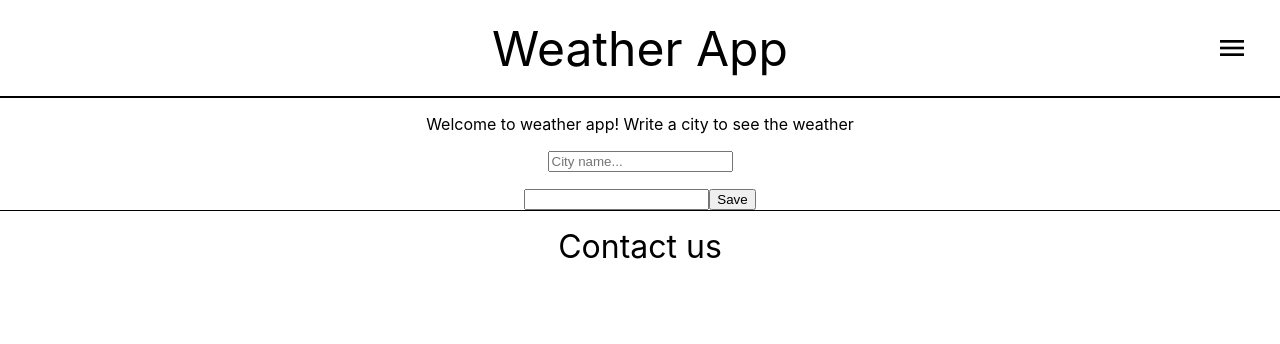
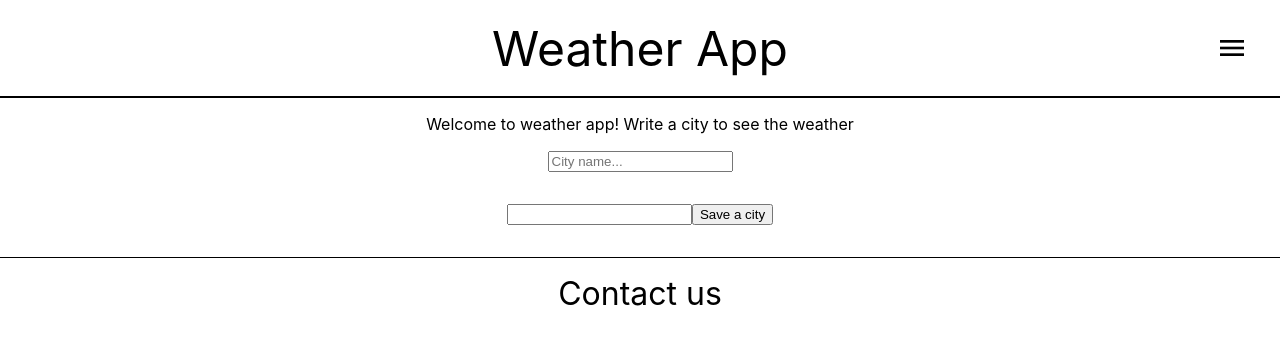
Before and after one commit to AdrianRydin/ReactWeatherApp, a React (Create React App) app in the folder my-app/: page / in a window 1280 px wide. Shown: the top 344 px of the page. Built offline with nearby package versions, Linux system fonts and the light colour scheme.

Commit message:
fixed main page

```diff
--- a/my-app/src/App.tsx
+++ b/my-app/src/App.tsx
@@ -1,11 +1,11 @@
-import React, { useState } from "react";
+import React, {useState} from "react";
 import "./App.css";
 import Header from "./component/Header/Header";
 import Main from "./component/Main/Main";
 import Footer from "./component/Footer/Footer";
-import Api, { WeatherData } from "./component/Api";
+import Api, {WeatherData} from "./component/Api";
 import State from "./component/Api";
-import { Routes, Route } from "react-router-dom";
+import {Routes, Route} from "react-router-dom";
 import ShowMonday from "./pages/ShowMonday";
 import ShowTuesday from "./pages/ShowTuesday";
 import ShowWednesday from "./pages/ShowWednesday";
@@ -13,35 +13,34 @@ import ShowThursday from "./pages/ShowThursday";
 import ShowFriday from "./pages/ShowFriday";
 import Error from "./component/ErrorBoundry/ErrorBoundry";
 import ContactForm from "./component/Contact/ContactForm";
-import { Form } from "./component/Contact/ContactForm";
+import {Form} from "./component/Contact/ContactForm";
 
 function App() {
     const [weatherData, setWeatherData] = useState<WeatherData>();
-  const handleSubmit = (newForm: Form) => {};
+    const handleSubmit = (newForm: Form) => {
+    };
 
     return (
         <div className="App">
-      <Header />
+            <Header/>
 
-      <Error>
-        <Api weatherData={weatherData} onNewWeatherData={setWeatherData} />
-      </Error>
 
             <Error>
                 <Routes>
-          <Route path="/" element={<Main onNewWeatherData={setWeatherData}/>} />
-          <Route path="/" element={<Header />} />
-          <Route path="/ShowMonday" element={<ShowMonday />} />
-          <Route path="/ShowTuesday" element={<ShowTuesday />} />
-          <Route path="/ShowWednesday" element={<ShowWednesday />} />
-          <Route path="/ShowThursday" element={<ShowThursday />} />
-          <Route path="/ShowFriday" element={<ShowFriday />} />
-          <Route path="/Contact" element={<ContactForm onSubmit={handleSubmit} />}
+                    <Route path="/" element={<Api weatherData={weatherData} onNewWeatherData={setWeatherData}/>}/>
+                    <Route path="/" element={<Main onNewWeatherData={setWeatherData}/>}/>
+                    <Route path="/" element={<Header/>}/>
+                    <Route path="/ShowMonday" element={<ShowMonday/>}/>
+                    <Route path="/ShowTuesday" element={<ShowTuesday/>}/>
+                    <Route path="/ShowWednesday" element={<ShowWednesday/>}/>
+                    <Route path="/ShowThursday" element={<ShowThursday/>}/>
+                    <Route path="/ShowFriday" element={<ShowFriday/>}/>
+                    <Route path="/Contact" element={<ContactForm onSubmit={handleSubmit}/>}
                     />
                 </Routes>
             </Error>
 
-      <Footer />
+            <Footer/>
         </div>
     );
 }
--- a/my-app/src/component/Api.tsx
+++ b/my-app/src/component/Api.tsx
@@ -1,9 +1,6 @@
 import React, {useState} from "react";
-import SaveCityToLS from "./saveLS";
-import Error from "./ErrorBoundry/ErrorBoundry";
+import SaveCityToLS from "./LS/saveLS";
 import Main from "./Main/Main";
-import cityName from "./Main/Main";
-import setCityName from "./Main/Main";
 
 export interface WeatherData {
     list: {
--- a/my-app/src/component/Contact/ContactForm.tsx
+++ b/my-app/src/component/Contact/ContactForm.tsx
@@ -34,7 +34,9 @@ export default function ContactForm(props: Props) {
 
     return (
         <div className="contactContainer">
+
             <form onSubmit={handleSubmit} className="contactForm">
+                <h3>Enter a name and tell us why you want to get in contact with us.</h3>
                 <InputField
                     label="name"
                     placeholder="Name..."
--- /dev/null
+++ b/my-app/src/component/LS/saveLS.css
@@ -0,0 +1,3 @@
+.saveCityInputField {
+    margin: 1rem 0 2rem 0;
+}
--- a/my-app/src/component/saveLS.tsx
+++ b/my-app/src/component/LS/saveLS.tsx
@@ -1,5 +1,6 @@
 import React from "react";
-import {LSState} from "../hooks/localstorage";
+import {LSState} from "../../hooks/localstorage";
+import './saveLS.css'
 
 export default function SaveCityToLS() {
     let [cityName, setCityName] = LSState("", "city")
@@ -10,13 +11,11 @@ export default function SaveCityToLS() {
                 <input
                     type="text"
                     value={cityName}
+                    className="saveCityInputField"
                     onChange={(e) => setCityName(e.target.value)}
-
                 />
-                <input type="submit" value="Save"/>
+                <input type="submit" value="Save a city"/>
             </form>
-
-            {/*<button value={cityName} onChange={(e) => (e.target.value)}>Save city</button>*/}
         </div>
     )
 }
--- a/my-app/src/component/Main/Main.tsx
+++ b/my-app/src/component/Main/Main.tsx
@@ -13,9 +13,11 @@ interface Props {
 
 export default class Main extends React.Component<Props> {
   render() {
-    const { weatherData, onNewWeatherData } = this.props;
+    const {weatherData, onNewWeatherData} = this.props;
 
-    if (!weatherData) return null;
+    if (!weatherData) {
+      return <p>Please enter a city!</p>
+    }
 
       return (
           <div className="main-container">
@@ -79,4 +81,7 @@ export default class Main extends React.Component<Props> {
           </div>
       );
     }
+
+
+
 }
```
Lines whose indentation alone changed are shown as unchanged.
